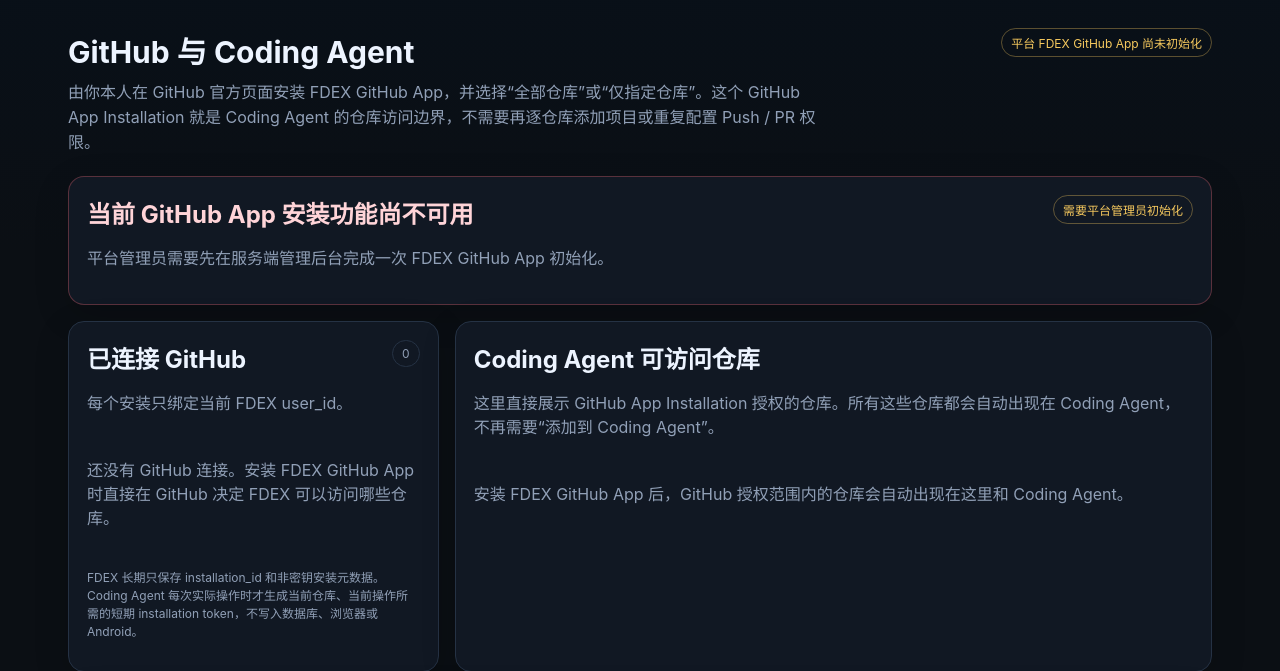
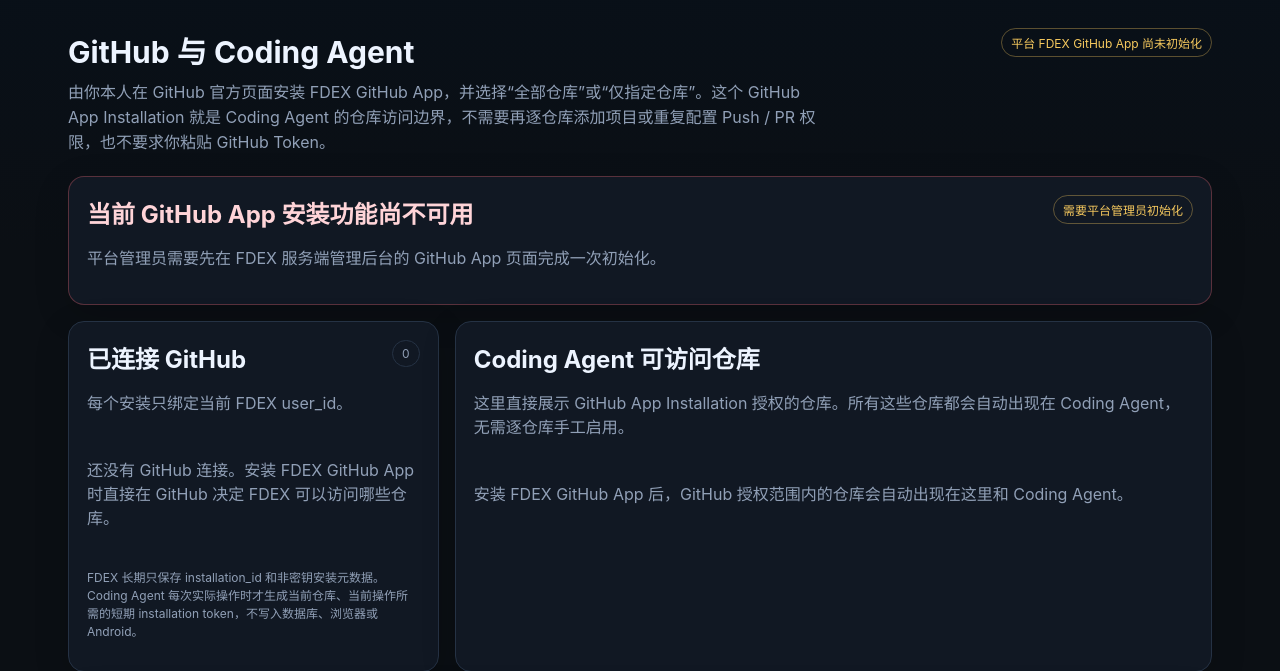
Before and after one commit to b8vipvip/fdex, a FastAPI app: template server/app/templates/user_github.html in a window 1280 px wide. Shown: the part 71-742 px from the top of the page. Run offline with FastAPI, Linux system fonts and the light colour scheme; the template is opened without the code that fills it, so the values that code supplies are empty; parts of the project's set-up code (start-up, migrations or seed data) failed here and were passed over.

Commit message:
Phase 7.10: preserve onboarding guidance and remove legacy control wording

```diff
--- a/server/app/templates/user_github.html
+++ b/server/app/templates/user_github.html
@@ -4,7 +4,7 @@
 <section class="hero">
     <div>
         <h1>GitHub 与 Coding Agent</h1>
-        <p>由你本人在 GitHub 官方页面安装 FDEX GitHub App，并选择“全部仓库”或“仅指定仓库”。这个 GitHub App Installation 就是 Coding Agent 的仓库访问边界，不需要再逐仓库添加项目或重复配置 Push / PR 权限。</p>
+        <p>由你本人在 GitHub 官方页面安装 FDEX GitHub App，并选择“全部仓库”或“仅指定仓库”。这个 GitHub App Installation 就是 Coding Agent 的仓库访问边界，不需要再逐仓库添加项目或重复配置 Push / PR 权限，也不要求你粘贴 GitHub Token。</p>
     </div>
     <div class="stack">
         {% if settings.github_app_ready %}
@@ -22,7 +22,7 @@
 
 {% if not settings.github_app_ready %}
 <section class="card danger-zone" style="margin-bottom:16px">
-    <div class="card-head"><div><h2>当前 GitHub App 安装功能尚不可用</h2><p>平台管理员需要先在服务端管理后台完成一次 FDEX GitHub App 初始化。</p></div><span class="badge warn">需要平台管理员初始化</span></div>
+    <div class="card-head"><div><h2>当前 GitHub App 安装功能尚不可用</h2><p>平台管理员需要先在 FDEX 服务端管理后台的 GitHub App 页面完成一次初始化。</p></div><span class="badge warn">需要平台管理员初始化</span></div>
 </section>
 {% endif %}
 
@@ -60,7 +60,7 @@
 
     <section class="card span-8 stack">
         <div class="card-head">
-            <div><h2>Coding Agent 可访问仓库</h2><p>这里直接展示 GitHub App Installation 授权的仓库。所有这些仓库都会自动出现在 Coding Agent，不再需要“添加到 Coding Agent”。</p></div>
+            <div><h2>Coding Agent 可访问仓库</h2><p>这里直接展示 GitHub App Installation 授权的仓库。所有这些仓库都会自动出现在 Coding Agent，无需逐仓库手工启用。</p></div>
             {% if selected_connection %}<span class="badge ok">{{ selected_connection.login or selected_connection.name }}</span>{% endif %}
         </div>
         {% if selected_connection %}
```
